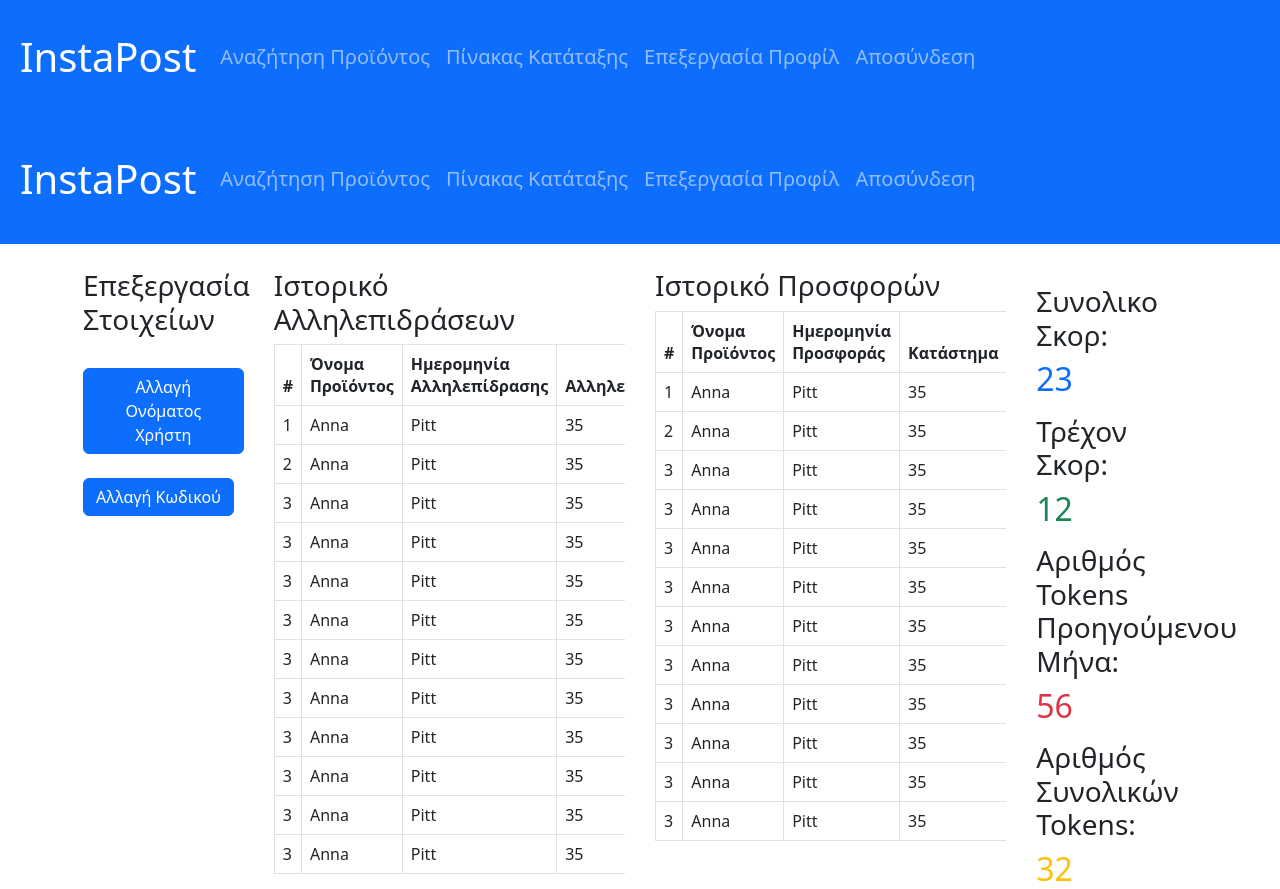
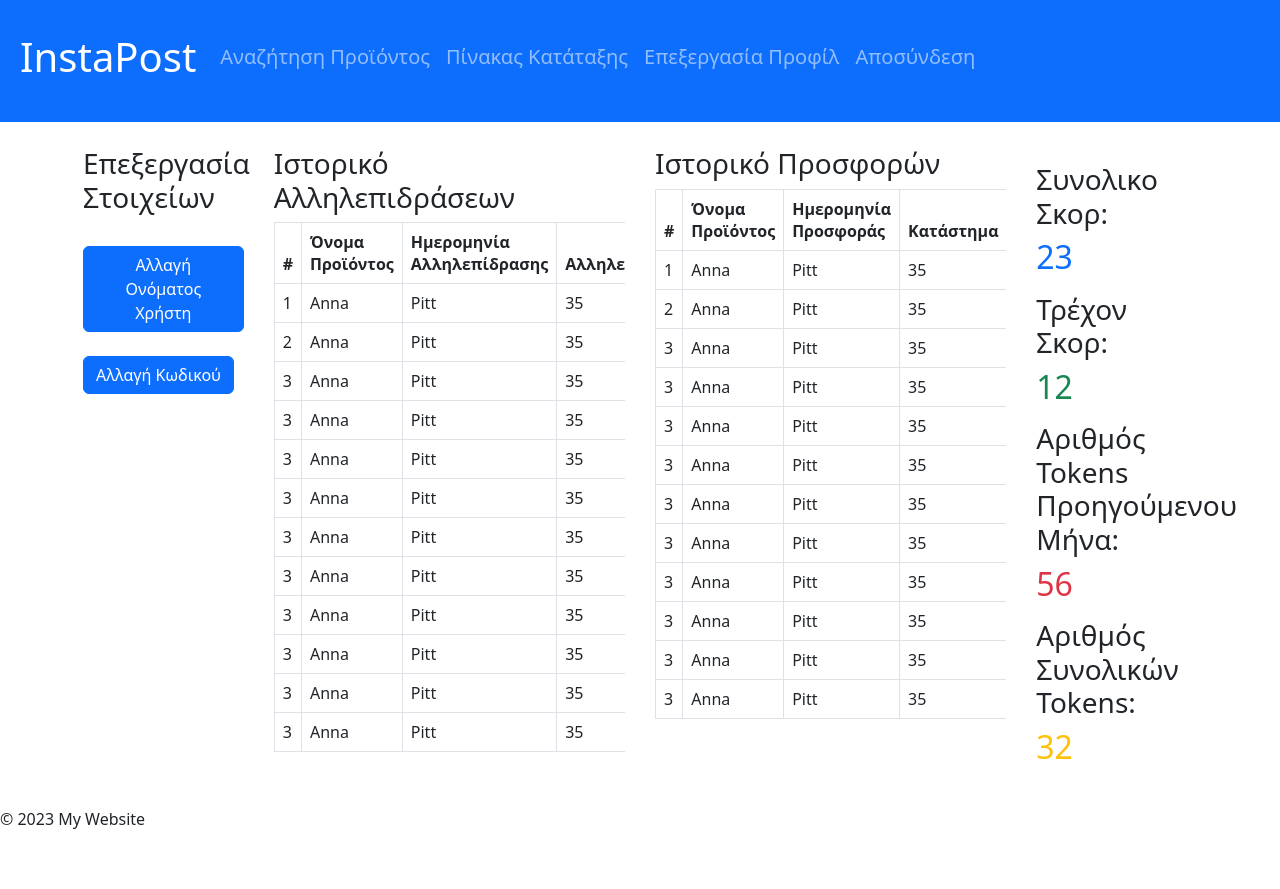
Before and after one commit to Stelios-Panselinas/insta-post, a PHP site: page /userProfile in a window 1280 px wide. Shown: the top 889 px of the page. After the commit the page ends 829 px from the top, so only its background shows below. Run offline with PHP 8.4, Linux system fonts and the light colour scheme; some libraries are stand-ins or nearby versions.

Commit message:
remove nav bar from a template

```diff
--- a/templates/userProfile.php
+++ b/templates/userProfile.php
@@ -7,31 +7,6 @@
         <script src="https://cdn.jsdelivr.net/npm/bootstrap@5.2.3/dist/js/bootstrap.bundle.min.js"></script>
     </head>
     <body>
-
-        <nav class="navbar navbar-expand-sm bg-primary navbar-dark">
-            <div class="container-fluid" style="padding: 20px;">
-              <a class="navbar-brand" href="userHome.html"><h3 class="display-6">InstaPost</h3></a>
-              <button class="navbar-toggler" type="button" data-bs-toggle="collapse" data-bs-target="#collapsibleNavbar">
-                <span class="navbar-toggler-icon"></span>
-              </button>
-              <div class="collapse navbar-collapse" id="collapsibleNavbar">
-                <ul class="navbar-nav">
-                  <li class="nav-item">
-                    <a class="nav-link" href="userSearch.html"><h5>Αναζήτηση Προϊόντος</h5></a>
-                  </li>
-                  <li class="nav-item">
-                    <a class="nav-link" href="leaderboards.html"><h5>Πίνακας Κατάταξης</h5></a>
-                  </li>
-                  <li class="nav-item">
-                    <a class="nav-link" href="userProfile.html"><h5>Επεξεργασία Προφίλ</h5></a>
-                  </li>
-                  <li class="nav-item">
-                    <a class="nav-link" href="#"><h5>Αποσύνδεση</h5></a>
-                  </li>
-                </ul>
-              </div>
-            </div>
-          </nav>
 
 
         <div class="container" style="padding: 10px;">
```
